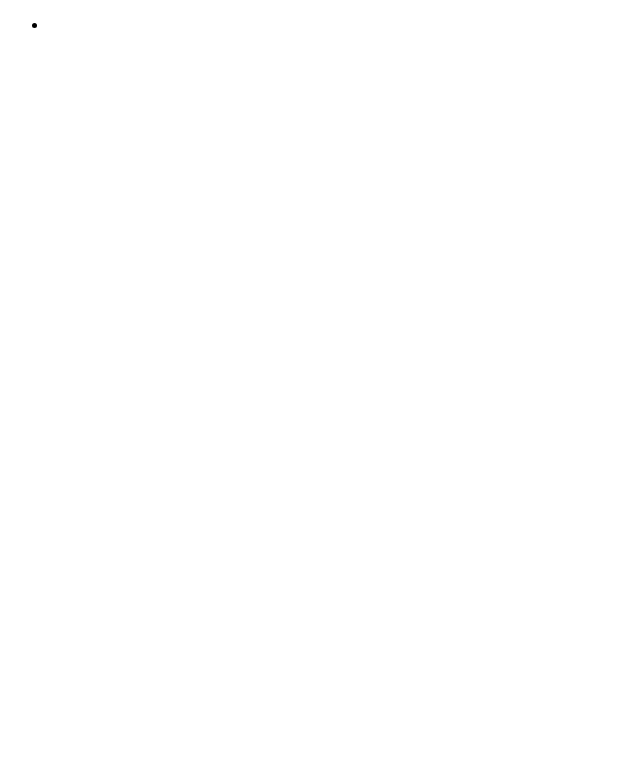
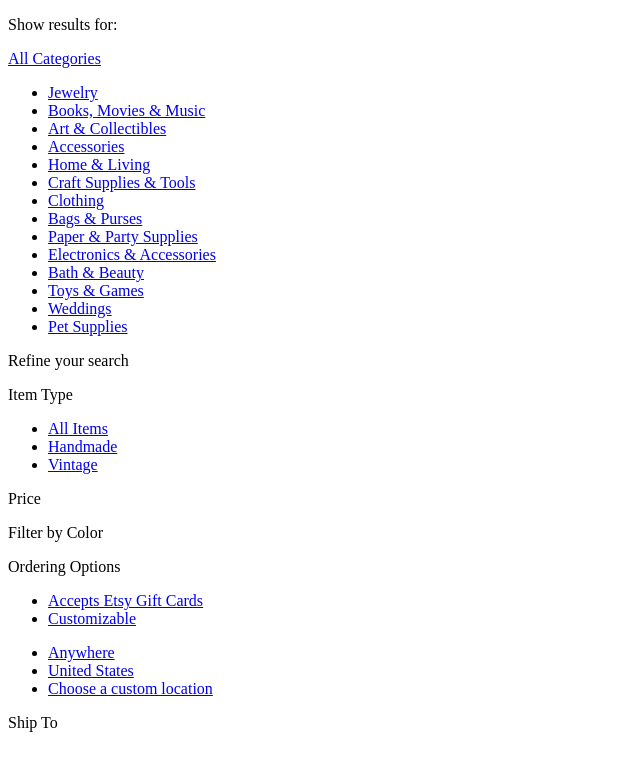
Before and after one commit to jeremybdavis/Assignment11.1, a plain HTML site: page index.html in a window 1280 px wide. Shown: the whole page, without its empty margins (0-640 px from the left). Drawn offline with nearby package versions, Linux system fonts and the light colour scheme; no server answers.

Commit message:
End of day wednesday

```diff
--- a/index.html
+++ b/index.html
@@ -14,13 +14,69 @@
       </section>
 
       <aside id="sidebar">
+        <p>Show results for:</p>
         <div class="categories">
-          <p></p>
+          <p><a href="#">All Categories</a></p>
           <ul>
-            <li><a href="#"></a></li>
+            <li><a href="#">Jewelry</a></li>
+            <li><a href="#">Books, Movies & Music</a></li>
+            <li><a href="#">Art & Collectibles</a></li>
+            <li><a href="#">Accessories</a></li>
+            <li><a href="#">Home & Living</a></li>
+            <li><a href="#">Craft Supplies & Tools</a></li>
+            <li><a href="#">Clothing</a></li>
+            <li><a href="#">Bags & Purses</a></li>
+            <li><a href="#">Paper & Party Supplies</a></li>
+            <li><a href="#">Electronics & Accessories</a></li>
+            <li><a href="#">Bath & Beauty</a></li>
+            <li><a href="#">Toys & Games</a></li>
+            <li><a href="#">Weddings</a></li>
+            <li><a href="#">Pet Supplies</a></li>
+
+            </ul>
+        </div>
+
+        <div class="refineSearch">
+          <p>Refine your search</p>
+
+        <div id="itemType">
+          <p>Item Type</p>
+          <ul>
+            <li><a href="#">All Items</a></li>
+            <li><a href="#">Handmade</a></li>
+            <li><a href="#">Vintage</a></li>
           </ul>
         </div>
-        <div class="refineSearch">
+
+        <div id="price">
+          <p>Price</p>
+          <span></span>
+        </div>
+
+        <div id="filterByColor">
+          <p>Filter by Color</p>
+        </div>
+
+        <div id="orderOptions">
+          <p>Ordering Options</p>
+            <ul>
+              <li><a href="#">Accepts Etsy Gift Cards</a></li>
+              <li><a href="#">Customizable</a></li>
+            </ul>
+        </div>
+
+        <div class="shopLoc">
+          <ul>
+            <li><a href="#">Anywhere</a></li>
+            <li><a href="#">United States</a></li>
+            <li><a href="#">Choose a custom location</a></li>
+          </ul>
+
+        </div>
+
+        <div id="shipTo">
+          <p>Ship To</p>
+        </div>
 
         </div>
       </aside>
```
